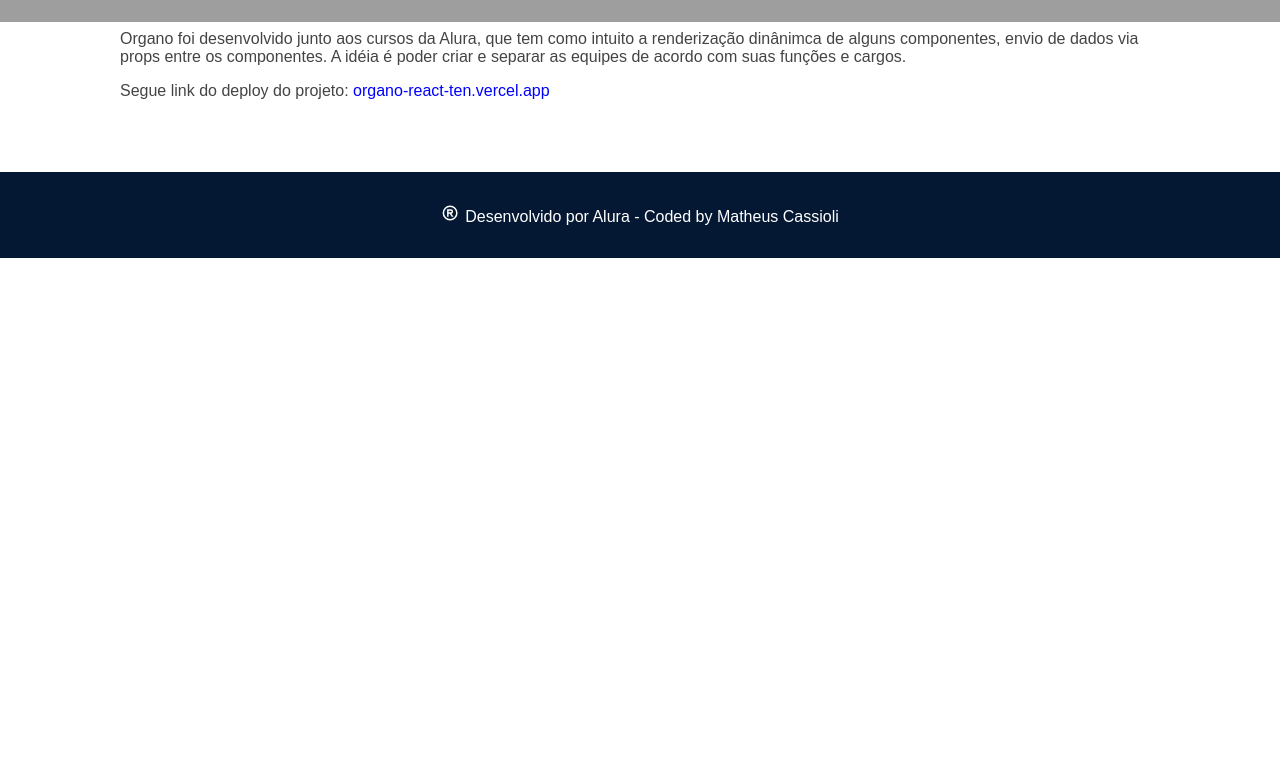
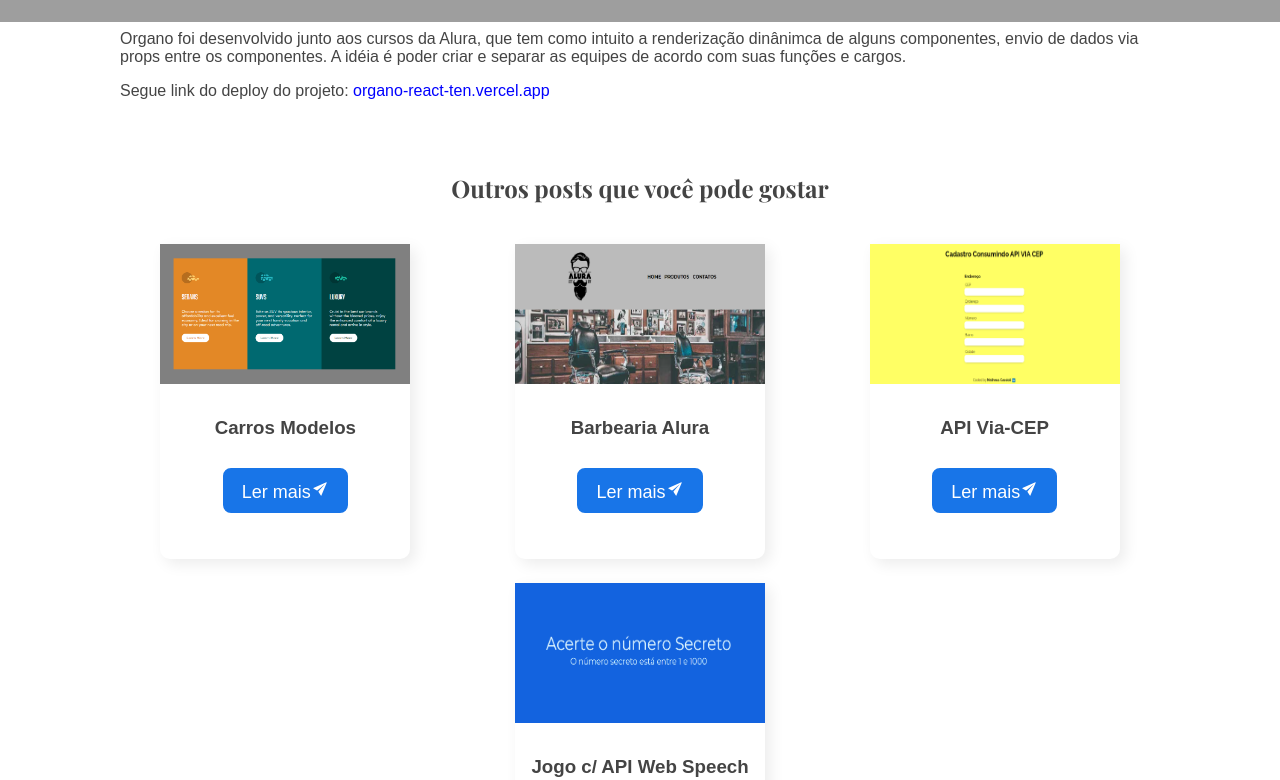
Before and after one commit to matheuscassioli/react-router-dom--6, a React (Create React App) app: page /posts/1 in a window 1280 px wide. Shown: the part 620-1400 px from the top of the page. Before the commit the page ends 878 px from the top, so only its background shows below. Built offline with nearby package versions, Linux system fonts and the light colour scheme; grey boxes are pictures that could not be loaded; a web font is replaced by a local one.

Commit message:
build recomendados

```diff
--- a/src/Componentes/Button/index.js
+++ b/src/Componentes/Button/index.js
@@ -1,8 +1,8 @@
 import React from 'react'
 import styles from "./Button.module.css"
 
-export default function Button({ children }) {
+export default function Button({ children, padding, onClick }) {
     return (
-        <button className={styles.botaoLer}>{children}</button>
+        <button onClick={onClick} className={styles.botaoLer} style={padding}>{children}</ button>
     )
 }
--- a/src/Paginas/Not404/Not404.module.css
+++ b/src/Paginas/Not404/Not404.module.css
@@ -5,20 +5,18 @@
 }
 .notfound {
     width: 100%;
-    color: greenyellow;
     text-align: center;
-}
-
-.notfound404 {
-    font-size: 4rem;
 }
 
 .page {
     width: 100%;
     font-size: 36px;
+    margin-top: -3rem;
 }
 
 .texto {
-    color: red;
-    font-size: 28px;
+    font-size: 24px;
 }
+.imgNot{
+    width: 300px;
+}
--- a/src/Paginas/Not404/index.js
+++ b/src/Paginas/Not404/index.js
@@ -2,15 +2,24 @@ import React from 'react'
 import AnimatedPageTransition from 'Componentes/AnimatedPageTransition/index'
 import styles from "./Not404.module.css"
 import Button from "../../Componentes/Button"
+import notfound from "../../Assets/404.png"
+import { useNavigate } from 'react-router-dom'
+
 export default function Not404() {
+
+  var navigate = useNavigate();
+  const toHome = () => {
+    navigate('/')
+  }
+
   return (
     <AnimatedPageTransition>
       <div className={styles.hugnotfound}>
         <section className={styles.notfound}>
-          <h1 className={styles.notfound404}>Not404</h1>
+          <img className={styles.imgNot} src={notfound} alt={"página nao encontrada"}/>
           <h2 className={styles.page}>Ops! Pagina não encontrada</h2>
           <p className={styles.texto}>Tem certeza que digitou a página correta?</p>
-          <Button>Voltar</Button>
+          <Button onClick={() => toHome()} padding={{ "marginTop": "1rem" }}>Voltar</Button>
         </section>
       </div>
     </AnimatedPageTransition>
--- a/src/Paginas/Post/Post.module.css
+++ b/src/Paginas/Post/Post.module.css
@@ -8,3 +8,51 @@
 .link a{
     color: blue;
 }
+.recomendados{
+    text-align: center;
+    padding-top: 3rem;
+    font-family: var(--fonte-secundaria);
+    margin-bottom: 1rem;
+}
+
+.post {
+    text-align: center;
+    width: 250px;
+    box-shadow: 5px 5px 15px rgba(0, 0, 0, 0.08);
+    border-radius: 0px 0px 10px 10px;
+    padding-bottom: 1.5rem;
+    transition: transform .2s;
+    min-height: 315px;
+}
+
+.post:hover {
+    transform: translate(0, -1rem);
+}
+
+.capa {
+    width: 100%;
+    height: 140px;
+}
+.listRecomendados{
+    display: flex;
+    gap: 1.5rem;
+    flex-wrap: wrap;
+    justify-content: space-around;
+}
+.botao {
+    display: inline-block;
+    border-radius: 8px;
+    padding: 0.55rem 1rem;
+    font-size: 1.125rem;
+    line-height: 1.125rem;
+    background-color: var(--azul-medio);
+    color: var(--branco);
+    border: 3px solid var(--azul-medio);
+    cursor: pointer;
+    transition: 0.2s
+}
+
+.botao:hover {
+    transition: 200ms;
+    box-shadow: 0px 4px 8px -4px black;
+}
--- a/src/Paginas/Post/index.js
+++ b/src/Paginas/Post/index.js
@@ -4,6 +4,7 @@ import post from "Paginas/Inicio/post.json"
 import styles from "./Post.module.css"
 import PostModelo from 'Componentes/PostModelo'
 import Not404 from 'Paginas/Not404'
+import { IoIosSend } from "react-icons/io"
 
 export default function Post() {
 
@@ -17,11 +18,29 @@ export default function Post() {
         return <Not404 />
     }
 
+    const postsRecomendados = post
+        .filter((post) => post.id !== parametros.id)
+        .sort((a, b) => b.id - a.id)
+        .slice(0, 4)
+
+
     return (
         <PostModelo fotoCapa={`../../Assets/Capa/${parametros.id}.png`} titulo={pageState.titulo}>
             <div className={styles.hugDivPar}>
                 <p>{pageState.textoPage}</p>
                 <p className={styles.link}>Segue link do deploy do projeto: <Link to={pageState.link} target='_blank'>{pageState.link} </Link></p>
+                <h2 className={styles.recomendados}>Outros posts que você pode gostar</h2>
+                <ul className={styles.listRecomendados}>
+                    {postsRecomendados.map(k =>
+                        <li key={k.id} >
+                            <div className={styles.post}>
+                                <img src={`/assets/posts/${k.id}/capa.png`} className={styles.capa} alt={"projeto"}/>
+                                <h3>{k.titulo}</h3>
+                                <Link to={`/posts/${k.id}`} className={styles.botao}>Ler mais<IoIosSend /></Link>
+                            </div>
+                        </li>
+                    )}
+                </ul>
             </div>
         </PostModelo>
     )
```
Also changed, not shown: src/Assets/404.png (added).
